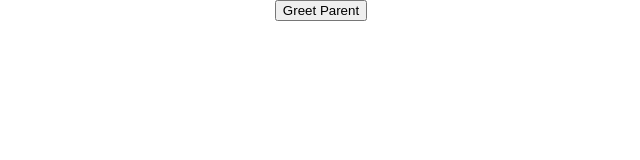
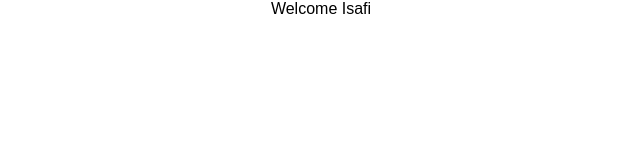
Before and after one commit to rahberisafi/reactpro1, a React (Create React App) app in the folder my-app/: page / in a window 1280 px wide. Shown: the top 160 px of the page, without its empty margins (319-959 px from the left). Built offline with nearby package versions, Linux system fonts and the light colour scheme.

Commit message:
add conditionl Rendering

```diff
--- a/my-app/src/App.js
+++ b/my-app/src/App.js
@@ -10,12 +10,14 @@
 import ClassClick from './components/ClassClick'
 import EventBind from './components/EventBind'
 import ParentComponent from './components/ParentComponent'
+import UserGreeting from './components/UserGreeting'
 
 class App extends Component {
   render() {
     return (
       <div className="App">
-      <ParentComponent />
+      <UserGreeting />
+    {/* <ParentComponent />*/}
     {/* <EventBind />*/}
     {/*  <FunctionClick />
          <ClassClick /> */}
--- /dev/null
+++ b/my-app/src/components/UserGreeting.js
@@ -0,0 +1,46 @@
+import React, { Component } from 'react'
+
+class UserGreeting extends Component {
+  constructor(props) {
+    super(props)
+
+    this.state = {
+      isLoggedIn: true
+    }
+  }
+
+// short circuit operator
+render() {
+return this.state.isLoggedIn && <div>Welcome Isafi</div>
+}
+// conditional operator is best
+  // render() {
+  //   return this.state.isLoggedIn ? (
+  //     <div>Welcome Isafi</div>
+  //   ) : (
+  //     <div>Welcome Guest</div>
+  //   )
+  // }
+
+  // render() {
+  //   let message
+  //   if (this.state.isLoggedIn){
+  //     message = <div>Welcome Isafi</div>
+  //   } else {
+  //     message = <div>Welcome Guest</div>
+  //   }
+  //   return <div>{message}</div>
+  // }
+
+  // render() {
+  //   if (this.state.isLoggedIn) {
+  //   return <div>Welcome Isafi</div>
+  //   } else {
+  //   return <div>Welcome Guest</div>
+  //   }
+  // }
+
+
+}
+
+export default UserGreeting
```
